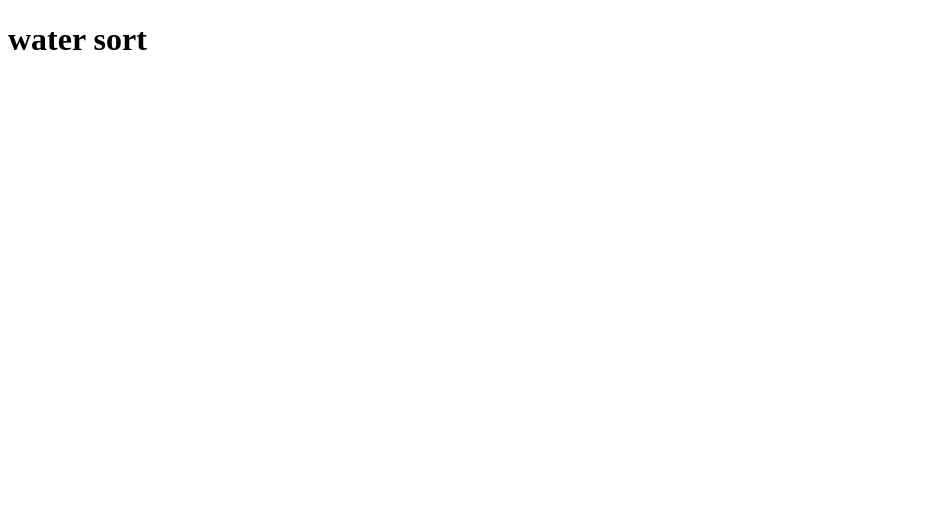
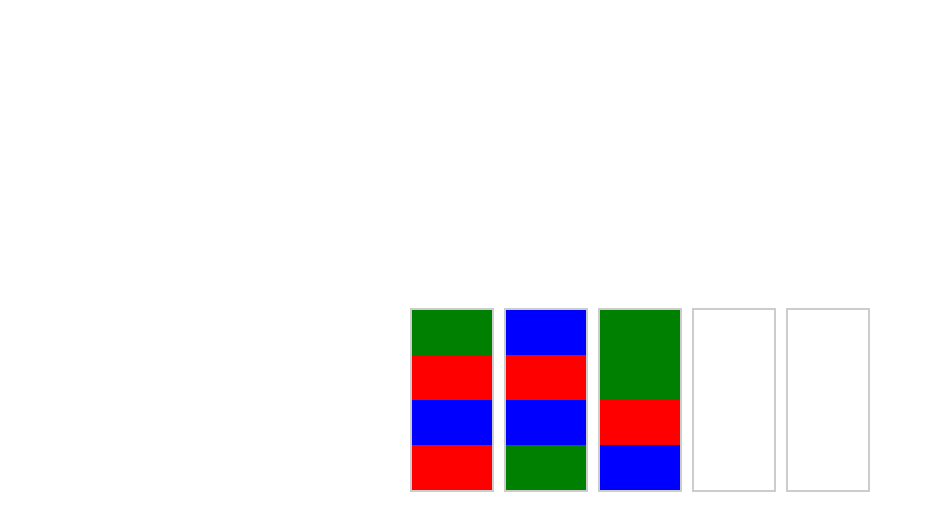
Before and after one commit to Wystov/water-sort, a React (Vite) app: page / in a window 1280 px wide. Shown: the top 530 px of the page, without its empty margins (0-925 px from the left). Built offline with nearby package versions, Linux system fonts and the light colour scheme.

Commit message:
feat: init color distribution and pour

```diff
--- a/package.json
+++ b/package.json
@@ -33,6 +33,7 @@
     "husky": "^8.0.0",
     "lint-staged": "^12.5.0",
     "prettier": "^2.6.2",
+    "sass": "^1.69.5",
     "typescript": "^5.2.2",
     "vite": "^5.0.8"
   }
--- a/src/App.tsx
+++ b/src/App.tsx
@@ -1 +1,56 @@
-export const App = () => <h1>water sort</h1>;
+import { useState } from 'react';
+
+import { Bottle } from './components/Bottle';
+import { shuffleArray } from './utils/shuffleArray';
+import { BottleType, ColorsType } from './types';
+
+const bottlesCount = 5;
+const colors: ColorsType[] = ['blue', 'green', 'red'];
+const bottleParts = 4;
+
+export const App = () => {
+  const initBottles = () => {
+    const fillList = colors.flatMap((color) => Array(bottleParts).fill(color));
+    const shuffledArray = shuffleArray(fillList);
+    const bottles = Array(bottlesCount)
+      .fill(null)
+      .map((_, i) =>
+        shuffledArray.slice(i * bottleParts, (i + 1) * bottleParts)
+      );
+    return bottles;
+  };
+
+  const [bottles, setBottles] = useState<BottleType[]>(initBottles());
+  const [pourFrom, setPourFrom] = useState<number | null>(null);
+
+  const handleBottleClick = (i: number) => {
+    if (pourFrom === null && bottles[i].length) return setPourFrom(i);
+    while (pourFrom !== null) {
+      switch (true) {
+        case pourFrom === i:
+        case bottles[i].length === bottleParts:
+        case bottles[i].length &&
+          bottles[i].at(-1) !== bottles[pourFrom!].at(-1):
+          return setPourFrom(null);
+        default:
+          const newBottles = [...bottles];
+          const moved = newBottles[pourFrom].pop();
+          newBottles[i].push(moved ?? null);
+          setBottles(newBottles);
+      }
+    }
+  };
+
+  return (
+    <div className="field">
+      {bottles.map((bottle, i) => (
+        <Bottle
+          key={i}
+          i={i}
+          bottle={bottle}
+          handleBottleClick={handleBottleClick}
+        />
+      ))}
+    </div>
+  );
+};
--- /dev/null
+++ b/src/components/Bottle/Bottle.module.scss
@@ -0,0 +1,15 @@
+.bottle {
+  cursor: pointer;
+  display: flex;
+  flex-direction: column-reverse;
+  margin: 5px;
+  width: 80px;
+  height: 180px;
+  background-color: transparent;
+  border: 2px solid #ccc;
+
+  & .fill {
+    max-height: 25%;
+    flex-grow: 1;
+  }
+}
--- /dev/null
+++ b/src/components/Bottle/index.tsx
@@ -0,0 +1,20 @@
+import { BottleProps } from '@/types';
+
+import style from './Bottle.module.scss';
+
+export const Bottle = ({ i, bottle, handleBottleClick }: BottleProps) => {
+  return (
+    <div onClick={() => handleBottleClick(i)} className={style.bottle}>
+      {bottle.map(
+        (color, j) =>
+          color && (
+            <div
+              className={style.fill}
+              style={{ backgroundColor: color }}
+              key={j}
+            />
+          )
+      )}
+    </div>
+  );
+};
--- a/src/main.tsx
+++ b/src/main.tsx
@@ -2,6 +2,8 @@ import { StrictMode } from 'react';
 import ReactDOM from 'react-dom/client';
 
 import { App } from './App';
+
+import './style.scss';
 
 ReactDOM.createRoot(document.querySelector('.app')!).render(
   <StrictMode>
--- /dev/null
+++ b/src/style.scss
@@ -0,0 +1,14 @@
+body {
+  margin: 0;
+}
+
+.app {
+  min-height: 100vh;
+  width: 100%;
+  display: grid;
+  place-items: center;
+}
+
+.field {
+  display: flex;
+}
--- /dev/null
+++ b/src/types.ts
@@ -0,0 +1,9 @@
+export type BottleProps = {
+  i: number;
+  bottle: BottleType;
+  handleBottleClick: (i: number) => void;
+};
+
+export type ColorsType = 'red' | 'green' | 'blue';
+
+export type BottleType = Array<ColorsType | null>;
--- /dev/null
+++ b/src/utils/shuffleArray.ts
@@ -0,0 +1,8 @@
+export const shuffleArray = <T>(array: T[]) => {
+  const shuffled = [...array];
+  for (let i = shuffled.length - 1; i > 0; i--) {
+    const j = Math.floor(Math.random() * (i + 1));
+    [shuffled[i], shuffled[j]] = [shuffled[j], shuffled[i]];
+  }
+  return shuffled;
+};
```
Also changed, not shown: 1 other file (tests, documents, lock files or other folders).
